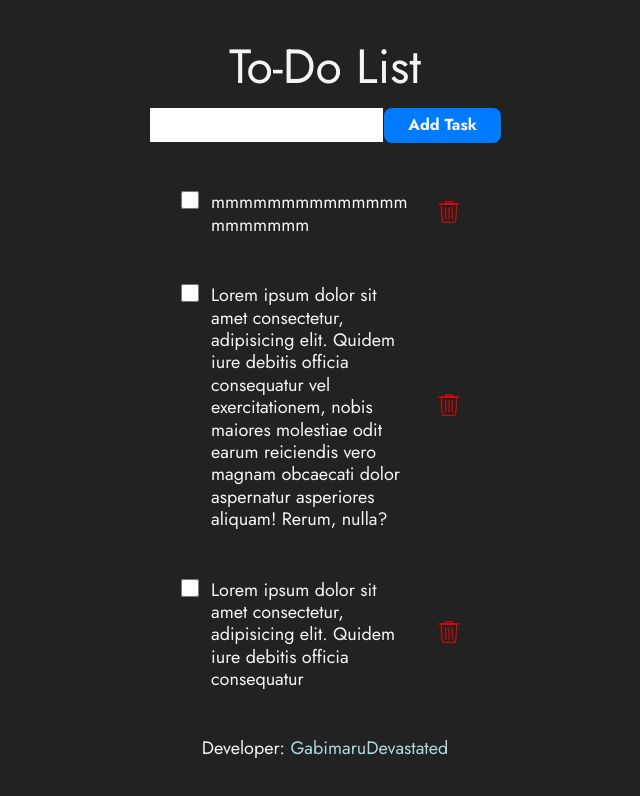
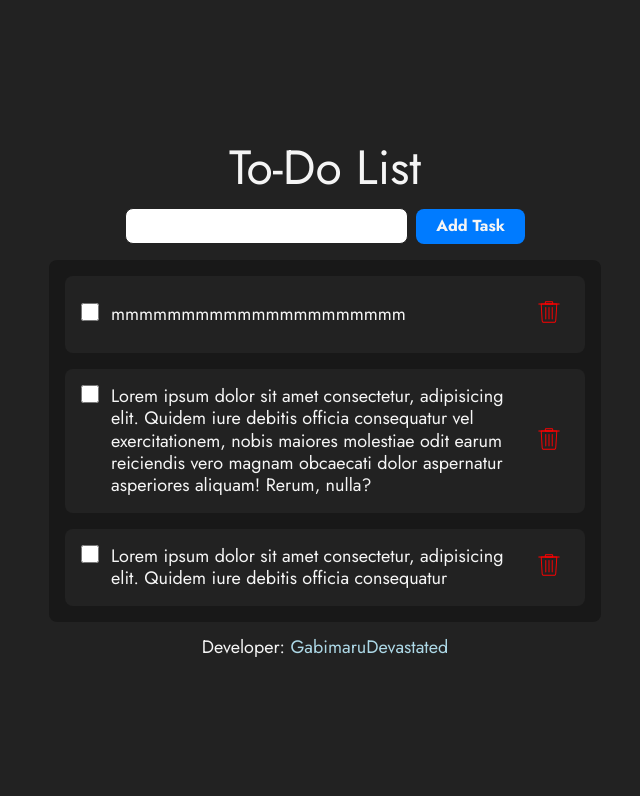
Before and after one commit to GabimaruDevastated/React-Todo, a React (Vite) app: page / in a window 1280 px wide. Shown: the top 796 px of the page, without its empty margins (315-955 px from the left). Built offline with nearby package versions, Linux system fonts and the light colour scheme.

Commit message:
fix: styles and new variable

```diff
--- a/src/styles/App.css
+++ b/src/styles/App.css
@@ -4,9 +4,9 @@
     justify-content: center;
     align-items: center;
     min-height: 100dvh;
-    max-width: 24rem;
+    max-width: 36rem;
     margin: 0 auto;
-    padding: 1rem;
+    padding: 1.25rem 0.75rem;
     gap: 1rem;
 }
 
@@ -20,10 +20,11 @@
     height: 100%;
     max-height: 2.25rem;
     width: 100%;
+    border-radius: 0.5rem;
 }
 
 .button {
-    padding: 0.5rem 1.5rem;
+    padding: 0.5rem 1.25rem;
     background-color: var(--accent-color);
     color: var(--white-color);
     font-weight: bold;
@@ -37,6 +38,8 @@
     display: flex;
     justify-content: center;
     align-items: center;
+    max-width: 25rem;
+    gap: 0.5rem;
     width: 100%;
 }
 
--- a/src/styles/main.css
+++ b/src/styles/main.css
@@ -13,7 +13,8 @@
 
 :root {
     --white-color: #f5f5f5;
-    --black-color: #222;
+    --black-color: #222222;
+    --black-light-color: #181818;
     --accent-color: #007bff;
 }
 
```
